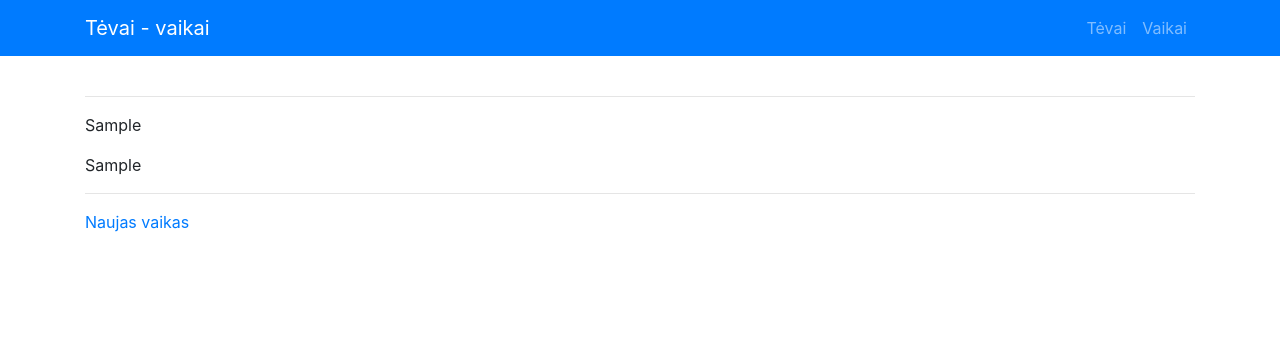
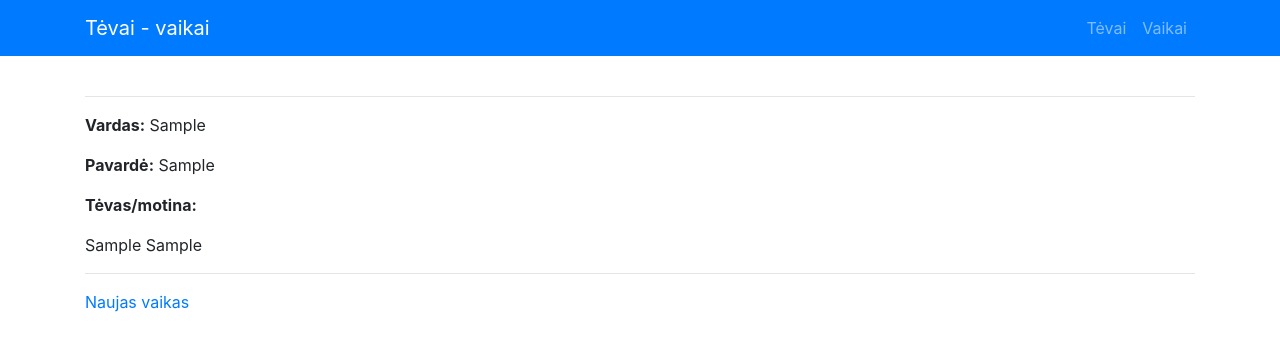
Before and after one commit to DonatasNoreika/tevas-vaikai-flask, a Flask app: page /vaikai in a window 1280 px wide. Shown: the top 351 px of the page. Run offline with Flask 2, Linux system fonts and the light colour scheme; tables that the repository leaves empty hold one stand-in row (values such as "Sample post"); parts of the project's set-up code (start-up, migrations or seed data) failed here and were passed over; some libraries are stand-ins or nearby versions.

Commit message:
Stilius pataisytas, dar kažkas

```diff
--- a/app.py
+++ b/app.py
@@ -9,9 +9,9 @@ print(basedir)
 app = Flask(__name__)
 
 app.config['SECRET_KEY'] = 'dfgsfdgsdfgsdfgsdf'
-app.config['SQLALCHEMY_DATABASE_URI'] = 'sqlite:///' + os.path.join(basedir,
-                                                                    'data.sqlite?check_same_thread=False')
-# app.config['SQLALCHEMY_DATABASE_URI'] = 'sqlite:///' + os.path.join(basedir, 'data.sqlite')
+# app.config['SQLALCHEMY_DATABASE_URI'] = 'sqlite:///' + os.path.join(basedir,
+#                                                                     'data.sqlite?check_same_thread=False')
+app.config['SQLALCHEMY_DATABASE_URI'] = 'sqlite:///' + os.path.join(basedir, 'data.db')
 app.config['SQLALCHEMY_TRACK_MODIFICATIONS'] = False
 db = SQLAlchemy(app)
 
@@ -86,5 +86,5 @@ def new_child():
 
 
 if __name__ == '__main__':
+    db.create_all()
     app.run(host='127.0.0.1', port=8000, debug=True)
-    db.create_all()
--- a/templates/tevai.html
+++ b/templates/tevai.html
@@ -5,10 +5,10 @@
 {% if visi_tevai %}
 {% for tevas in visi_tevai %}
 <hr>
-<p>{{tevas.vardas}}</p>
-<p>{{tevas.pavarde}}</p>
+<p><strong>Vardas:</strong> {{tevas.vardas}}</p>
+<p><strong>Pavardė:</strong> {{tevas.pavarde}}</p>
 {% if tevas.vaikai %}
-<p>Vaikai:</p>
+<p><strong>Vaikai:</strong></p>
 {% for vaikas in tevas.vaikai %}
 <p>{{vaikas.vardas}} {{vaikas.pavarde}}</p>
 {% endfor %}
--- a/templates/vaikai.html
+++ b/templates/vaikai.html
@@ -5,13 +5,11 @@
 {% if visi_vaikai %}
 {% for vaikas in visi_vaikai %}
 <hr>
-<p>{{vaikas.vardas}}</p>
-<p>{{vaikas.pavarde}}</p>
-{% if vaikas.tevai %}
-<p>Vaikai:</p>
-{% for tevas in vaikas.tevai %}
-<p>{{tevas.vardas}} {{tevas.pavarde}}</p>
-{% endfor %}
+<p><strong>Vardas:</strong> {{vaikas.vardas}}</p>
+<p><strong>Pavardė:</strong> {{vaikas.pavarde}}</p>
+{% if vaikas.tevas %}
+<p><strong>Tėvas/motina:</strong></p>
+<p>{{vaikas.tevas.vardas}} {{vaikas.tevas.pavarde}}</p>
 {% endif %}
 
 {% endfor %}
```
Also changed, not shown: forms.py (+6 -3 lines).
